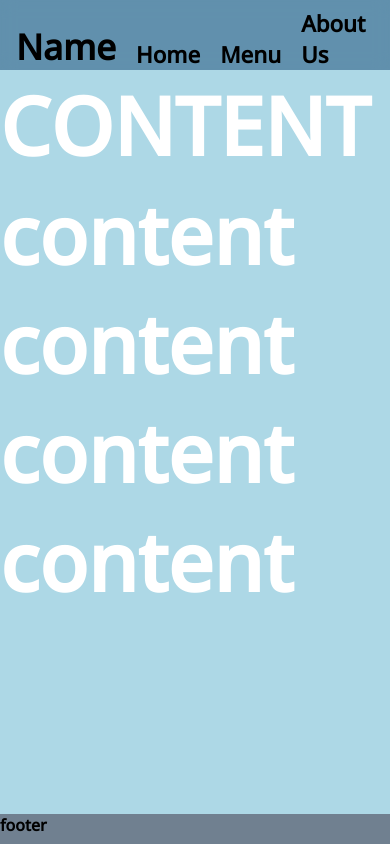
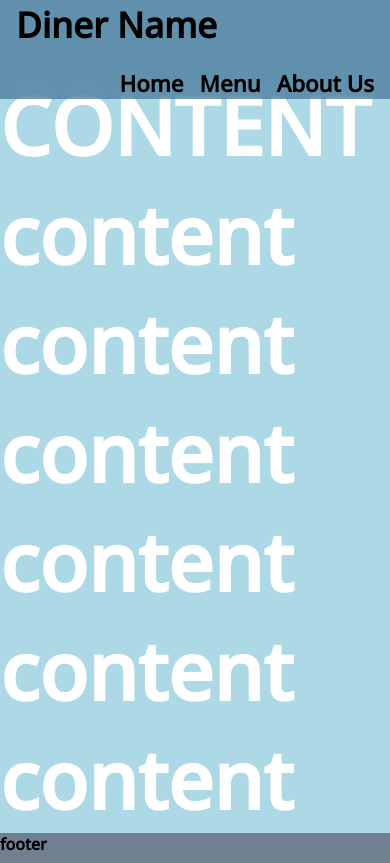
Before and after one commit to Croixed/restaurant, a website built with webpack: page dist/index.html in a window 390 px wide. Built offline with nearby package versions, Linux system fonts and the light colour scheme.

Commit message:
fixed header for mobile

```diff
--- a/src/index.js
+++ b/src/index.js
@@ -28,14 +28,19 @@ function component(type, text, className) {
 
 // generate the basic elements needed for webpage
 const header = component('div', '', 'header');
-const restaurant = component('div', 'Name', 'restaurant')
+
+const restaurant = component('div', 'Diner Name', 'restaurant')
+
 const home = component('div', 'Home', 'home');
 const menu = component('div', 'Menu', 'menu');
 const aboutUs = component('div', 'About Us', 'about-us');
-header.append(restaurant, home, menu, aboutUs)
+
+const links = component('div', '', 'links');
+links.append(home, menu, aboutUs);
+header.append(restaurant, links);
 
 //title.onclick = printMe;
-const mainContent = component('div', 'CONTENT content content content content', 'main-content');
+const mainContent = component('div', 'CONTENT content content content content content content', 'main-content');
 const footer = component('div', 'footer', 'footer');
 
 
--- a/src/style.css
+++ b/src/style.css
@@ -46,7 +46,6 @@ body {
 
   display: flex;
   align-items: end;
-  gap: 20px;
   padding: 0px 16px;
   position: fixed;
 }
@@ -55,8 +54,10 @@ body {
   font-size: 2.2rem;
 }
 
-.home {
+.links {
   margin-left: auto;
+  display: flex;
+  gap: 16px;
 }
 
 .main-content {
@@ -70,3 +71,13 @@ body {
   height: 30px;
   background-color: slategray;
 }
+
+
+
+
+@media only screen and (max-width: 700px) {
+  .header {
+    flex-wrap: wrap;
+    height: auto;
+  }
+}
```
